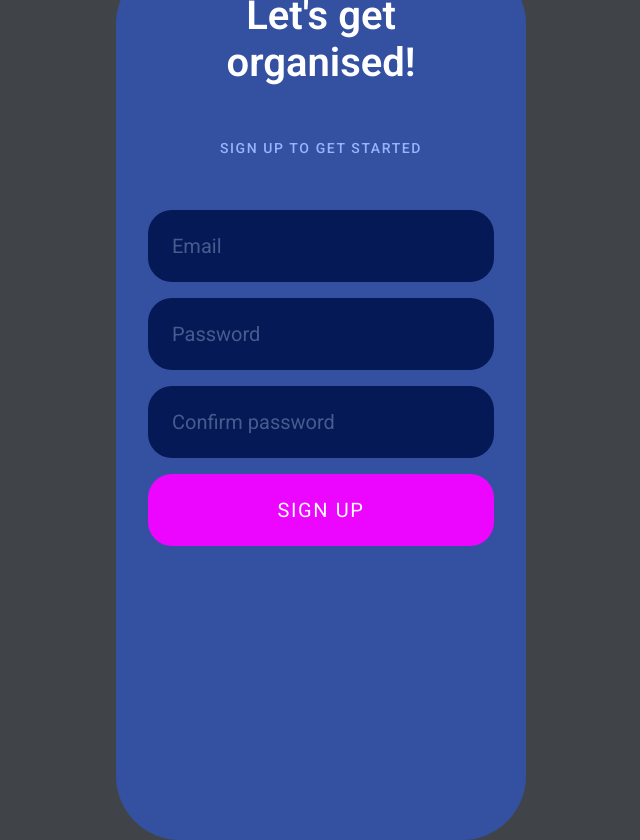
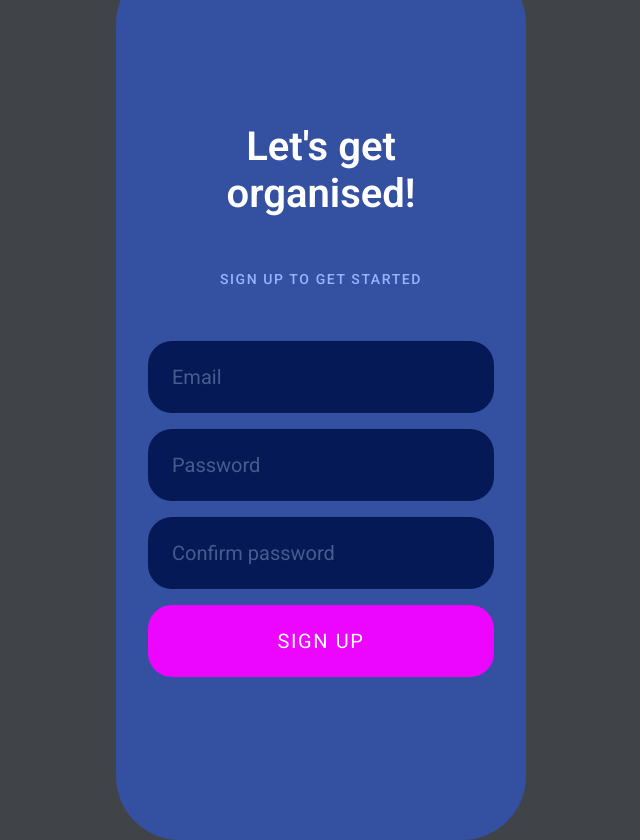
Before and after one commit to sophocles99/tasks-frontend, a React (Vite) app: page /register in a window 1280 px wide. Shown: the whole page, without its empty margins (319-959 px from the left). Built offline with nearby package versions, Linux system fonts and the light colour scheme.

Commit message:
put Register page content into container and centre vertically

```diff
--- a/src/data.ts
+++ b/src/data.ts
@@ -5,7 +5,7 @@ export const getTasks = () => {
   return dummyTasks;
 };
 
-export const getCateogries = () => {
+export const getCategories = () => {
   const dummyCategoriesWithTaskData: Category[] = dummyCategories.map((category) => {
     const tasksInCategory = dummyTasks.filter((task) => task.categoryIds.includes(category.id));
     const tasksDoneInCategory = tasksInCategory.filter((task) => task.status == TaskStatus.Done);
--- a/src/pages/Main.tsx
+++ b/src/pages/Main.tsx
@@ -5,7 +5,7 @@ import CategoryPicker from '../components/CategoryPicker';
 import TaskList from '../components/TaskList';
 import Title from '../components/Title';
 import TopNav from '../components/TopNav';
-import { getCateogries, getTasks } from '../data';
+import { getCategories, getTasks } from '../data';
 import { Task } from '../tasks';
 
 const Main = () => {
@@ -15,7 +15,7 @@ const Main = () => {
 
   useEffect(() => {
     setTasks(getTasks());
-    setCategories(getCateogries());
+    setCategories(getCategories());
   }, []);
 
   return (
--- a/src/pages/Register.tsx
+++ b/src/pages/Register.tsx
@@ -4,6 +4,7 @@ import AuthForm from '../components/AuthForm';
 import InputTextBox from '../components/InputTextBox';
 import SubmitButton from '../components/SubmitButton';
 import Title from '../components/Title';
+import styles from '../styles/Register.module.css';
 import shared_styles from '../styles/shared_styles.module.css';
 
 interface FormData {
@@ -32,7 +33,7 @@ const RegisterPage = () => {
   };
 
   return (
-    <>
+    <main className={styles.registerPageContainer}>
       <Title addDay={false} isMain={false}>
         Let's get organised!
       </Title>
@@ -66,7 +67,7 @@ const RegisterPage = () => {
         />
         <SubmitButton>sign up</SubmitButton>
       </AuthForm>
-    </>
+    </main>
   );
 };
 
--- a/src/styles/AuthForm.module.css
+++ b/src/styles/AuthForm.module.css
@@ -2,4 +2,5 @@
   display: flex;
   flex-direction: column;
   gap: 1rem;
+  width: 100%;
 }
--- /dev/null
+++ b/src/styles/Register.module.css
@@ -0,0 +1,8 @@
+.registerPageContainer {
+  display: flex;
+  flex-direction: column;
+  align-items: center;
+  justify-content: center;
+  width: 100%;
+  height: 100%;
+}
--- a/src/styles/Title.module.css
+++ b/src/styles/Title.module.css
@@ -13,4 +13,5 @@
 
 .mainTitle {
   align-items: flex-start;
+  padding: 1rem 0;
 }
```
